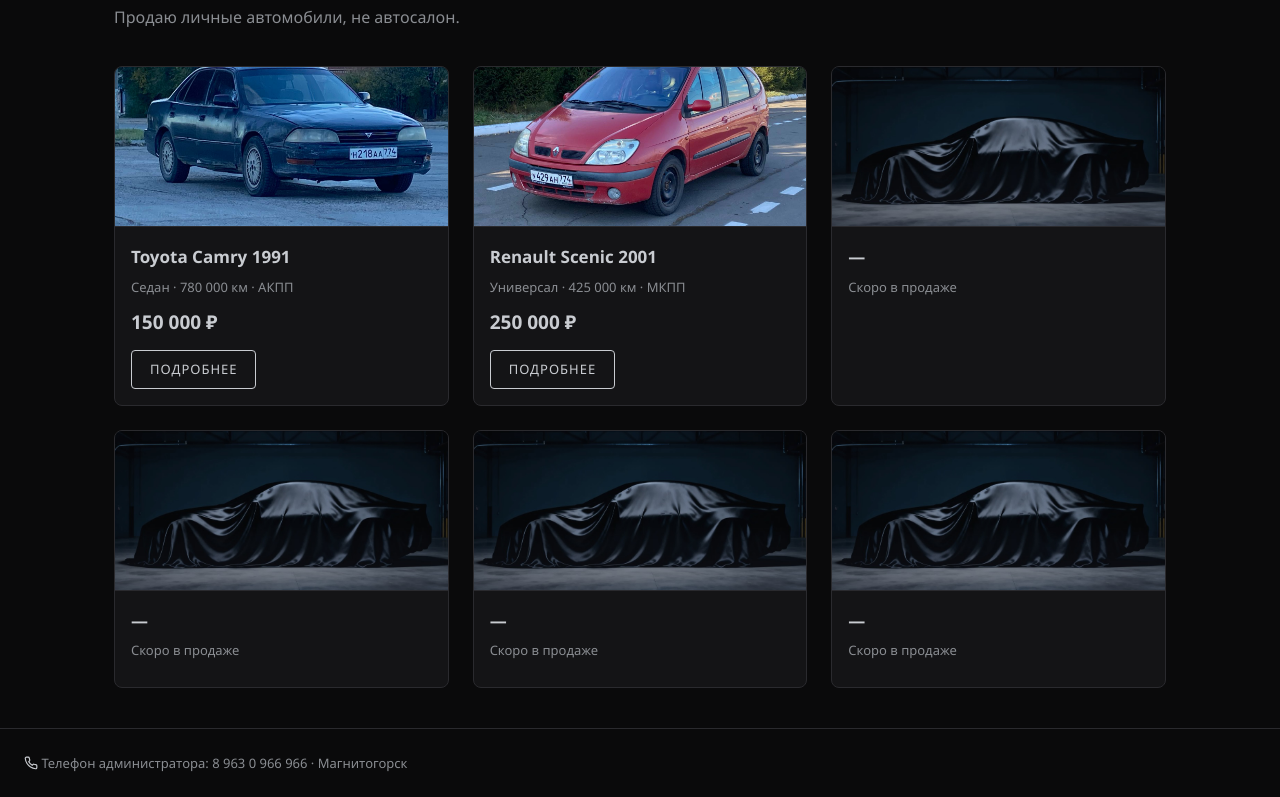
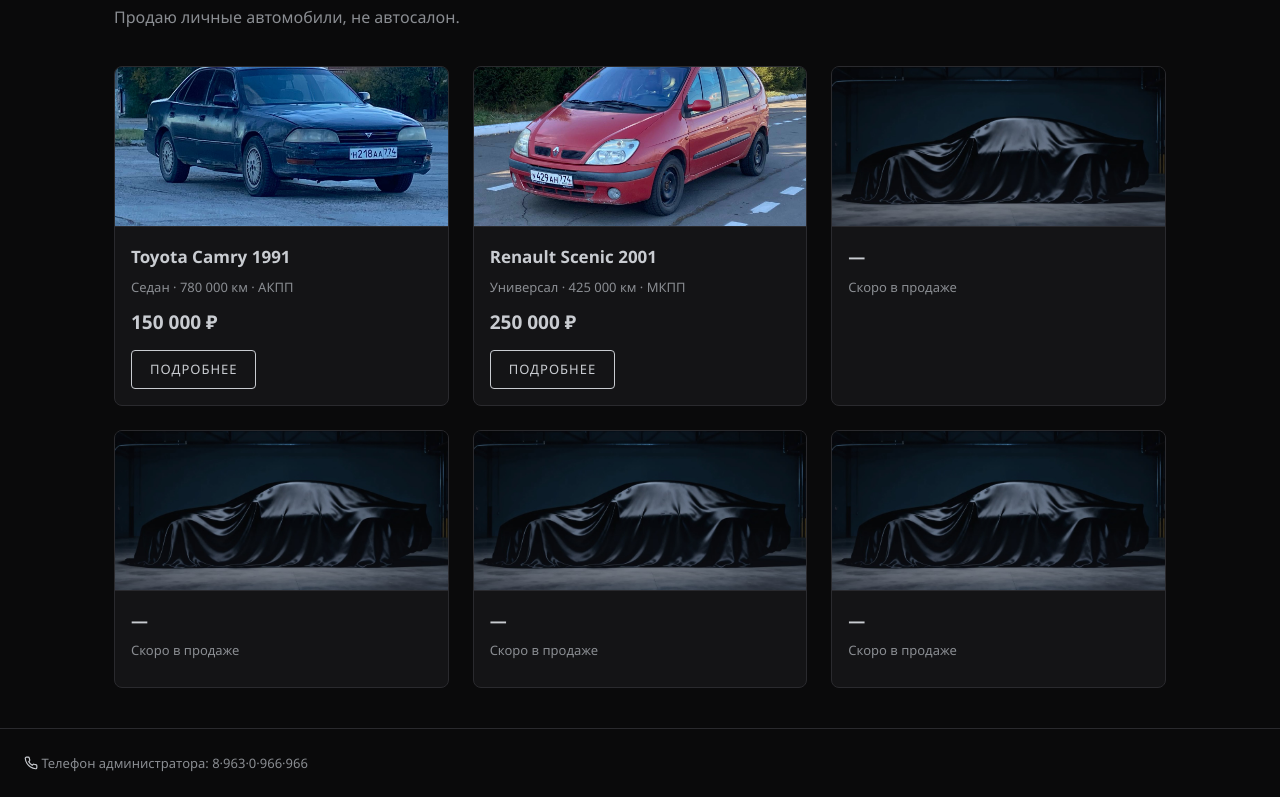
Before and after one commit to Smolentsov/74avto.ru, a plain HTML site: page index.html in a window 1280 px wide. Shown: the part 161-958 px from the top of the page. Drawn offline with Linux system fonts and the light colour scheme.

Commit message:
Update index.html

```diff
--- a/index.html
+++ b/index.html
@@ -32,7 +32,7 @@
 </div></div>
 
 <footer>
-  <div><svg width="14" height="14" viewBox="0 0 24 24" fill="none" stroke="#c9ccd1" stroke-width="2" style="vertical-align:-2px"><path d="M22 16.9v3a2 2 0 0 1-2.2 2 19.8 19.8 0 0 1-8.6-3 19.5 19.5 0 0 1-6-6 19.8 19.8 0 0 1-3-8.7A2 2 0 0 1 4.1 2h3a2 2 0 0 1 2 1.7c.1 1 .4 2 .7 2.8a2 2 0 0 1-.5 2.1L8.1 9.9a16 16 0 0 0 6 6l1.3-1.3a2 2 0 0 1 2.1-.4c.9.3 1.9.5 2.8.7a2 2 0 0 1 1.7 2z"/></svg> Телефон администратора: 8 963 0 966 966 · Магнитогорск</div>
+  <div><svg width="14" height="14" viewBox="0 0 24 24" fill="none" stroke="#c9ccd1" stroke-width="2" style="vertical-align:-2px"><path d="M22 16.9v3a2 2 0 0 1-2.2 2 19.8 19.8 0 0 1-8.6-3 19.5 19.5 0 0 1-6-6 19.8 19.8 0 0 1-3-8.7A2 2 0 0 1 4.1 2h3a2 2 0 0 1 2 1.7c.1 1 .4 2 .7 2.8a2 2 0 0 1-.5 2.1L8.1 9.9a16 16 0 0 0 6 6l1.3-1.3a2 2 0 0 1 2.1-.4c.9.3 1.9.5 2.8.7a2 2 0 0 1 1.7 2z"/></svg> Телефон администратора: 8·963·0·966·966</div>
 </footer>
 
 </body></html>
```
